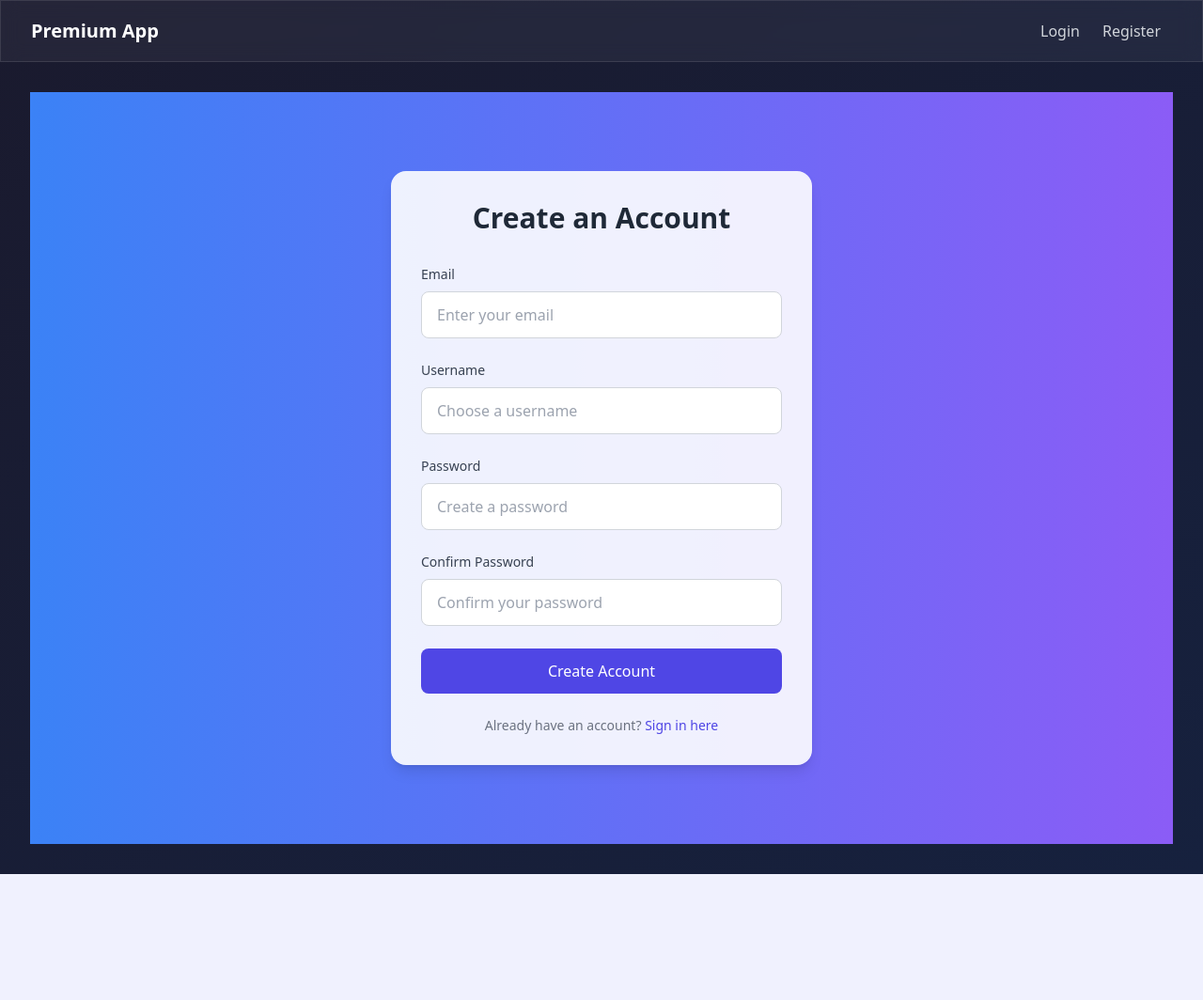
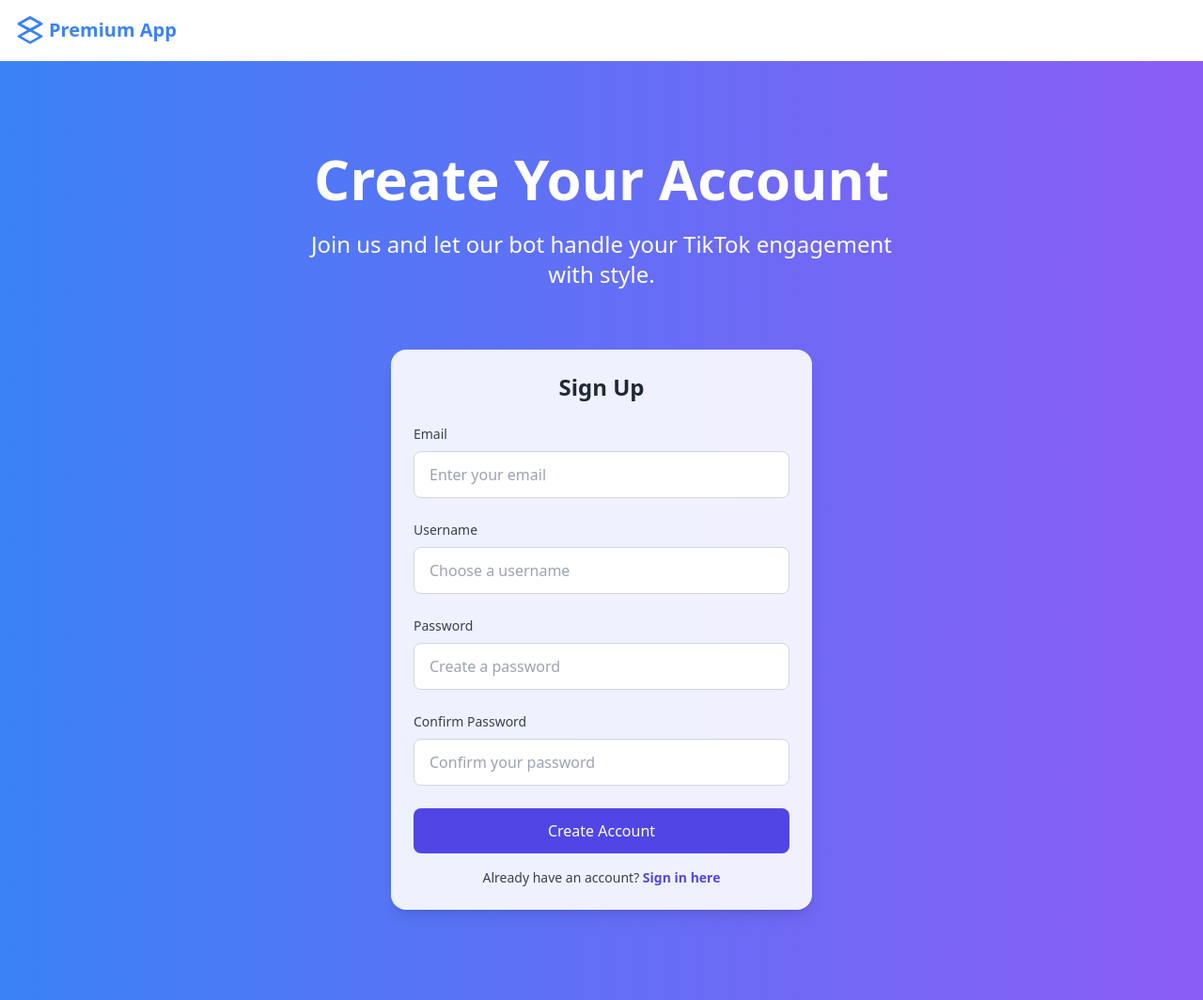
Before and after one commit to ZachRC/tttp1, a Django app: page /register/ in a window 1280 px wide. Shown: the whole page at 94% size. Before the commit the page ends 930 px from the top, so only its background shows below. Run offline with Django 4.2, Linux system fonts and the light colour scheme; some libraries are stand-ins or nearby versions.

Commit message:
first commit

```diff
--- a/templates/main/register.html
+++ b/templates/main/register.html
@@ -1,11 +1,52 @@
-{% extends 'main/base.html' %}
+<!DOCTYPE html>
+<html lang="en" class="overflow-x-hidden">
+<head>
+  <meta charset="UTF-8">
+  <meta name="viewport" content="width=device-width, initial-scale=1.0">
+  <title>Register - Premium App</title>
+  <!-- Tailwind CSS -->
+  <script src="https://cdn.tailwindcss.com"></script>
+</head>
+<body class="text-gray-800">
+  <!-- Navigation -->
+  <nav class="bg-white border-b border-gray-100 fixed w-full z-10 top-0 left-0">
+    <div class="max-w-7xl mx-auto px-4">
+      <div class="flex items-center justify-between h-16">
+        <!-- Logo -->
+        <div class="flex-shrink-0">
+          <a href="/" class="flex items-center text-blue-500 font-bold text-xl">
+            <!-- Example Logo Icon -->
+            <svg class="w-8 h-8 mr-1" fill="none" stroke="currentColor" stroke-width="2"
+                 viewBox="0 0 24 24" stroke-linecap="round" stroke-linejoin="round"
+                 aria-hidden="true">
+              <path d="M12 2l9 5-9 5-9-5 9-5z" />
+              <path d="M12 22l9-5-9-5-9 5 9 5z" />
+              <path d="M12 12l9-5-9-5-9 5 9 5z" />
+            </svg>
+            Premium App
+          </a>
+        </div>
+        <!-- Optional mobile toggles here -->
+      </div>
+    </div>
+  </nav>
 
-{% block title %}Register - Premium App{% endblock %}
+  <!-- Hero Section -->
+  <section class="pt-24 sm:pt-32 lg:pt-40 pb-12 sm:pb-16 lg:pb-24 px-4 gradient-bg overflow-hidden bg-gradient-to-r from-blue-500 to-violet-500 min-h-screen">
+    <div class="max-w-7xl mx-auto flex flex-col items-center text-center text-white">
+      <h1 class="text-4xl sm:text-5xl lg:text-6xl font-bold leading-tight mb-6">
+        Create Your Account
+      </h1>
+      <p class="text-lg sm:text-xl lg:text-2xl leading-relaxed max-w-2xl mb-8">
+        Join us and let our bot handle your TikTok engagement with style.
+      </p>
+    </div>
 
-{% block content %}
-<div class="min-h-screen flex items-center justify-center bg-gradient-to-r from-blue-500 to-violet-500 py-10">
-    <div class="bg-white bg-opacity-90 rounded-2xl shadow-lg w-full max-w-md p-8">
-        <h2 class="text-3xl font-bold mb-8 text-center text-gray-800">Create an Account</h2>
+    <!-- Registration Form Section -->
+    <div class="max-w-md mx-auto mt-8 p-6 bg-white bg-opacity-90 rounded-2xl shadow-lg">
+      <h2 class="text-2xl font-bold mb-4 text-center text-gray-800">
+        Sign Up
+      </h2>
       <form method="post" class="space-y-6">
         {% csrf_token %}
         <div>
@@ -37,10 +78,11 @@
           Create Account
         </button>
       </form>
-        <p class="mt-6 text-center text-sm text-gray-500">
+      <p class="mt-4 text-center text-sm text-gray-700">
         Already have an account?
-            <a href="{% url 'main:login' %}" class="text-indigo-600 hover:text-indigo-500">Sign in here</a>
+        <a href="{% url 'main:login' %}" class="text-indigo-600 hover:text-indigo-500 font-semibold">Sign in here</a>
       </p>
     </div>
-</div>
-{% endblock %}
+  </section>
+</body>
+</html>
```
Also changed, not shown: templates/main/login.html (+54 -12 lines). Lines whose indentation alone changed are shown as unchanged.
